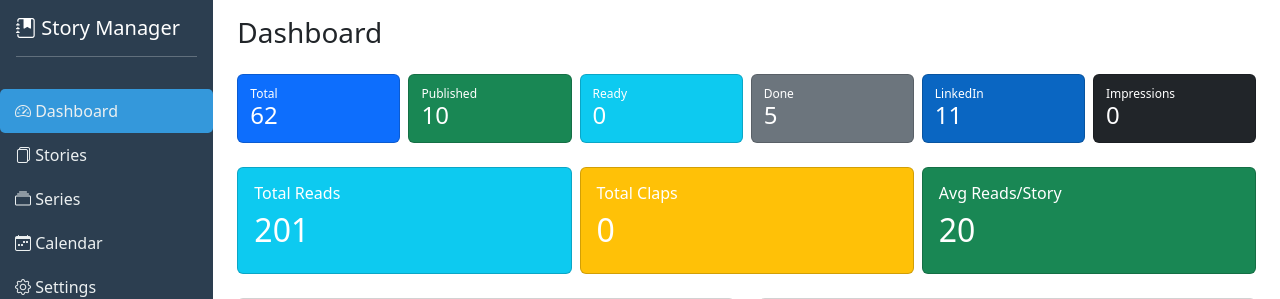
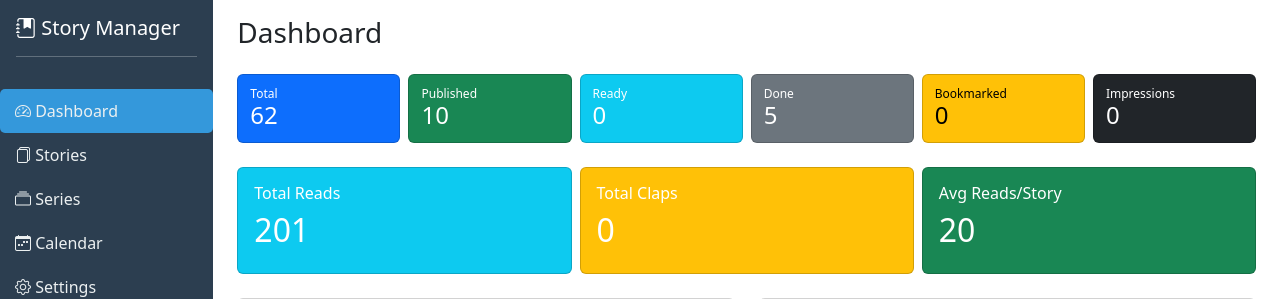
Before and after one commit to mvineetsharma79/Medium-Story-Manger, a FastAPI app: page / in a window 1280 px wide. Shown: the top 299 px of the page. Run offline with FastAPI, Linux system fonts and the light colour scheme.

Commit message:
Bookmarking

```diff
--- a/app/models.py
+++ b/app/models.py
@@ -51,6 +51,8 @@ class StoryUpdate(BaseModel):
     medium_author: Optional[str] = None
     medium_publication: Optional[str] = None
     last_stats_update: Optional[str] = None
+    bookmarked: Optional[bool] = None
+
 
 class StoryResponse(BaseModel):
     key: str
@@ -89,6 +91,8 @@ class StoryResponse(BaseModel):
     medium_author: Optional[str] = None
     medium_publication: Optional[str] = None
     last_stats_update: Optional[str] = None
+    bookmarked: bool = False
+
 
 class SeriesCreate(BaseModel):
     name: str
--- a/app/templates/index.html
+++ b/app/templates/index.html
@@ -50,6 +50,20 @@
         .sortable:hover { background-color: rgba(0,0,0,0.05); }
         .sortable i { margin-left: 5px; font-size: 0.8rem; opacity: 0.5; }
         .sortable.active i { opacity: 1; }
+        .bookmark-icon {
+            cursor: pointer;
+            font-size: 1.1rem;
+            transition: transform 0.2s;
+        }
+        .bookmark-icon:hover {
+            transform: scale(1.1);
+        }
+        .bookmark-icon.bookmarked {
+            color: #ffc107;
+        }
+        .bookmark-icon:not(.bookmarked) {
+            color: #6c757d;
+        }
     </style>
 </head>
 <body>
@@ -331,6 +345,36 @@
         }
 
         // ============================================
+        // Bookmark Functions
+        // ============================================
+        async function toggleBookmark(storyKey, event) {
+            event.stopPropagation();
+            let cleanKey = storyKey;
+            if (cleanKey.toLowerCase().endsWith('.md')) cleanKey = cleanKey.slice(0, -3);
+
+            // Find the current story to get its bookmark state
+            const story = allStories.find(s => s.key === cleanKey);
+            if (!story) return;
+
+            const newBookmarkState = !story.bookmarked;
+
+            const res = await fetch(`${API_BASE}/stories/${encodeURIComponent(cleanKey)}`, {
+                method: 'PUT',
+                headers: { 'Content-Type': 'application/json' },
+                body: JSON.stringify({ bookmarked: newBookmarkState })
+            });
+
+            if (res.ok) {
+                // Update local state
+                story.bookmarked = newBookmarkState;
+                // Refresh the view to show updated bookmark
+                renderStoryTable(allStories);
+            } else {
+                alert('Failed to update bookmark');
+            }
+        }
+
+        // ============================================
         // LinkedIn Functions
         // ============================================
         function setNowLinkedinTimestamp() {
@@ -389,18 +433,20 @@
         // ============================================
         // Filter State
         // ============================================
-        let filterState = { status: 'All', series: '', search: '' };
+        let filterState = { status: 'All', series: '', search: '', bookmarked: false };
 
         function saveFilterState() {
             filterState.status = document.getElementById('statusFilter')?.value || 'All';
             filterState.series = document.getElementById('seriesFilter')?.value || '';
             filterState.search = document.getElementById('searchFilter')?.value || '';
+            filterState.bookmarked = document.getElementById('bookmarkFilter')?.checked || false;
         }
 
         function restoreFilterState() {
             if (document.getElementById('statusFilter')) document.getElementById('statusFilter').value = filterState.status;
             if (document.getElementById('seriesFilter')) document.getElementById('seriesFilter').value = filterState.series;
             if (document.getElementById('searchFilter')) document.getElementById('searchFilter').value = filterState.search;
+            if (document.getElementById('bookmarkFilter')) document.getElementById('bookmarkFilter').checked = filterState.bookmarked;
             filterStories();
         }
 
@@ -431,6 +477,11 @@
                     aVal = aVal || '';
                     bVal = bVal || '';
                     return direction === 'asc' ? aVal.localeCompare(bVal) : bVal.localeCompare(aVal);
+                }
+                if (column === 'bookmarked') {
+                    aVal = aVal ? 1 : 0;
+                    bVal = bVal ? 1 : 0;
+                    return direction === 'asc' ? aVal - bVal : bVal - aVal;
                 }
                 aVal = (aVal || '').toString().toLowerCase();
                 bVal = (bVal || '').toString().toLowerCase();
@@ -570,6 +621,7 @@
             const draft = stories.filter(s => s.status === 'Draft').length;
             const done = stories.filter(s => s.status === 'Done').length;
             const ready = stories.filter(s => s.status === 'Ready').length;
+            const bookmarked = stories.filter(s => s.bookmarked === true).length;
             const totalLinkedin = stories.filter(s => s.linkedin_status === 'posted').length;
             const totalImpressions = stories.reduce((sum, s) => sum + (s.linkedin_impressions || 0), 0);
             const totalReads = stories.reduce((sum, s) => sum + (s.reads || 0), 0);
@@ -584,7 +636,7 @@
                     <div class="col-md-2"><div class="card stat-card bg-success text-white" onclick="filterStoriesByStatus('Published')"><div class="card-body"><h6>Published</h6><h2>${published}</h2></div></div></div>
                     <div class="col-md-2"><div class="card stat-card bg-info text-white" onclick="filterStoriesByStatus('Ready')"><div class="card-body"><h6>Ready</h6><h2>${ready}</h2></div></div></div>
                     <div class="col-md-2"><div class="card stat-card bg-secondary text-white" onclick="filterStoriesByStatus('Done')"><div class="card-body"><h6>Done</h6><h2>${done}</h2></div></div></div>
-                    <div class="col-md-2"><div class="card stat-card" style="background:#0a66c2;color:white;" onclick="filterStoriesByLinkedin()"><div class="card-body"><h6>LinkedIn</h6><h2>${totalLinkedin}</h2></div></div></div>
+                    <div class="col-md-2"><div class="card stat-card" style="background:#ffc107;color:#000;" onclick="filterStoriesByBookmarked()"><div class="card-body"><h6>Bookmarked</h6><h2>${bookmarked}</h2></div></div></div>
                     <div class="col-md-2"><div class="card stat-card bg-dark text-white"><div class="card-body"><h6>Impressions</h6><h2>${formatNumber(totalImpressions)}</h2></div></div></div>
                 </div>
                 <div class="row g-2 mb-4">
@@ -594,7 +646,7 @@
                 </div>
                 <div class="row">
                     <div class="col-md-6"><div class="card"><div class="card-header d-flex justify-content-between"><h6>Recent Stories</h6><button class="btn btn-sm btn-primary" onclick="loadView('stories')">View All</button></div>
-                    <div class="card-body p-0"><div class="list-group list-group-flush">${stories.slice(0,10).map(s => `<div class="list-group-item d-flex justify-content-between"><div><span class="status-badge ${s.status==='Published'?'status-published':s.status==='Ready'?'status-ready':s.status==='Done'?'status-done':'status-draft'}">${s.status}</span> ${escapeHtml(s.name.length>35?s.name.substring(0,35)+'...':s.name)} ${s.series?`<span class="series-badge">📚 ${s.series}</span>`:''}</div><button class="btn btn-sm btn-outline-primary" onclick="editStory('${s.key.replace(/'/g,"\\'")}')">Edit</button></div>`).join('')}</div></div></div></div>
+                    <div class="card-body p-0"><div class="list-group list-group-flush">${stories.slice(0,10).map(s => `<div class="list-group-item d-flex justify-content-between"><div><span class="status-badge ${s.status==='Published'?'status-published':s.status==='Ready'?'status-ready':s.status==='Done'?'status-done':'status-draft'}">${s.status}</span> ${escapeHtml(s.name.length>35?s.name.substring(0,35)+'...':s.name)} ${s.series?`<span class="series-badge">📚 ${s.series}</span>`:''} ${s.bookmarked?`<i class="bi bi-bookmark-fill text-warning"></i>`:''}</div><button class="btn btn-sm btn-outline-primary" onclick="editStory('${s.key.replace(/'/g,"\\'")}')">Edit</button></div>`).join('')}</div></div></div></div>
                     <div class="col-md-6"><div class="card"><div class="card-header d-flex justify-content-between"><h6>Upcoming Schedule</h6><button class="btn btn-sm btn-primary" onclick="generateCalendar()">Generate</button></div>
                     <div class="card-body p-0"><div class="list-group list-group-flush">${calendar.schedule?.slice(0,10).map(c => `<div class="list-group-item"><div class="d-flex justify-content-between"><div><strong>${c.date}</strong> (${c.weekday})<br><small>${escapeHtml(c.name)}</small>${c.series?`<span class="series-badge ms-2">📚 ${c.series}</span>`:''}</div><button class="btn btn-sm btn-success" onclick="markPublished('${c.story_key.replace(/'/g,"\\'")}')">Publish</button></div></div>`).join('') || '<div class="list-group-item text-muted">No scheduled stories</div>'}</div></div></div></div>
                 </div>
@@ -603,7 +655,7 @@
         }
 
         // ============================================
-        // Stories List with Sorting
+        // Stories List with Bookmark Column
         // ============================================
         async function loadStories() {
             const res = await fetch(`${API_BASE}/stories/`);
@@ -624,12 +676,17 @@
                     <select id="statusFilter" class="form-select form-select-sm w-auto" onchange="saveFilterState(); filterStories()">${statuses.map(s => `<option value="${s}">${s}</option>`).join('')}</select>
                     <select id="seriesFilter" class="form-select form-select-sm w-auto" onchange="saveFilterState(); filterStories()"><option value="">All Series</option>${allSeries.map(s => `<option value="${s.name}">${s.name}</option>`).join('')}</select>
                     <input type="text" id="searchFilter" class="form-control form-control-sm w-auto" placeholder="Search..." onkeyup="saveFilterState(); filterStories()">
+                    <div class="form-check ms-2">
+                        <input class="form-check-input" type="checkbox" id="bookmarkFilter" onchange="saveFilterState(); filterStories()">
+                        <label class="form-check-label small" for="bookmarkFilter">Bookmarked only</label>
+                    </div>
                     <button class="btn btn-sm btn-outline-secondary" onclick="clearFilters()">Clear</button>
                 </div>
                 <div class="table-responsive">
                     <table class="table table-sm table-hover">
                         <thead id="storiesTableHeader" class="table-light">
                             <tr>
+                                <th class="sortable" data-sort="bookmarked" onclick="sortStories('bookmarked')"><i class="bi bi-bookmark"></i> <i class="bi bi-arrow-down-up"></i></th>
                                 <th class="sortable" data-sort="status" onclick="sortStories('status')">Status <i class="bi bi-arrow-down-up"></i></th>
                                 <th class="sortable" data-sort="name" onclick="sortStories('name')">Story Name <i class="bi bi-arrow-down-up"></i></th>
                                 <th class="sortable" data-sort="series" onclick="sortStories('series')">Series <i class="bi bi-arrow-down-up"></i></th>
@@ -648,7 +705,6 @@
             `;
             renderStoryTable(stories);
             restoreFilterState();
-            // Apply initial sort
             sortStories(sortState.stories.column);
         }
 
@@ -663,6 +719,7 @@
                 const searchLower = filterState.search.toLowerCase();
                 filtered = filtered.filter(s => s.name.toLowerCase().includes(searchLower) || (s.series && s.series.toLowerCase().includes(searchLower)));
             }
+            if (filterState.bookmarked) filtered = filtered.filter(s => s.bookmarked === true);
 
             // Apply current sort
             const { column, direction } = sortState.stories;
@@ -679,6 +736,11 @@
                     bVal = bVal || '';
                     return direction === 'asc' ? aVal.localeCompare(bVal) : bVal.localeCompare(aVal);
                 }
+                if (column === 'bookmarked') {
+                    aVal = aVal ? 1 : 0;
+                    bVal = bVal ? 1 : 0;
+                    return direction === 'asc' ? aVal - bVal : bVal - aVal;
+                }
                 aVal = (aVal || '').toString().toLowerCase();
                 bVal = (bVal || '').toString().toLowerCase();
                 return direction === 'asc' ? aVal.localeCompare(bVal) : bVal.localeCompare(aVal);
@@ -693,6 +755,10 @@
                 else if (story.linkedin_status === 'posted') linkedinHtml = `<span class="linkedin-badge linkedin-posted">✅ Posted</span><br><small>${story.linkedin_timestamp ? formatTimestampForDisplay(story.linkedin_timestamp).substring(5) : ''}</small>`;
 
                 return `<tr class="table-row-clickable" onclick="editStory('${storyKey.replace(/'/g,"\\'")}')">
+                    <td class="text-center" onclick="event.stopPropagation()">
+                        <i class="bi bi-bookmark${story.bookmarked ? '-fill' : ''} bookmark-icon ${story.bookmarked ? 'bookmarked' : ''}"
+                           onclick="toggleBookmark('${storyKey.replace(/'/g,"\\'")}', event)"></i>
+                    </td>
                     <td><span class="status-badge ${story.status==='Published'?'status-published':story.status==='Ready'?'status-ready':story.status==='Done'?'status-done':'status-draft'}">${story.status}</span></td>
                     <td><strong title="${escapeHtml(story.name)}">${escapeHtml(story.name.length>50?story.name.substring(0,50)+'...':story.name)}</strong></td>
                     <td>${story.series ? `<span class="series-badge">📚 ${story.series}</span>` : '—'}</td>
@@ -715,9 +781,9 @@
         }
 
         function filterStories() { renderStoryTable(allStories); }
-        function clearFilters() { filterState = { status: 'All', series: '', search: '' }; if(document.getElementById('statusFilter')) document.getElementById('statusFilter').value='All'; if(document.getElementById('seriesFilter')) document.getElementById('seriesFilter').value=''; if(document.getElementById('searchFilter')) document.getElementById('searchFilter').value=''; filterStories(); }
+        function clearFilters() { filterState = { status: 'All', series: '', search: '', bookmarked: false }; if(document.getElementById('statusFilter')) document.getElementById('statusFilter').value='All'; if(document.getElementById('seriesFilter')) document.getElementById('seriesFilter').value=''; if(document.getElementById('searchFilter')) document.getElementById('searchFilter').value=''; if(document.getElementById('bookmarkFilter')) document.getElementById('bookmarkFilter').checked=false; filterStories(); }
         function filterStoriesByStatus(status) { filterState.status = status === 'all' ? 'All' : status; loadView('stories'); }
-        function filterStoriesByLinkedin() { loadView('stories'); }
+        function filterStoriesByBookmarked() { filterState.bookmarked = true; loadView('stories'); }
 
         // ============================================
         // Series List with Sorting
@@ -907,7 +973,8 @@
                 linkedin_status: document.getElementById('editStoryLinkedinStatus').value || null,
                 linkedin_timestamp: document.getElementById('editStoryLinkedinTimestamp').value || null,
                 linkedin_impressions: parseInt(document.getElementById('editStoryLinkedinImpressions').value) || 0,
-                linkedin_url: document.getElementById('editStoryLinkedinUrl').value || null
+                linkedin_url: document.getElementById('editStoryLinkedinUrl').value || null,
+                bookmarked: document.getElementById('editStoryBookmarked')?.checked || false
             };
 
             if (data.status === 'Published' && !data.published_date) data.published_date = getTodayDate();
--- a/data/publishing-calendar.json
+++ b/data/publishing-calendar.json
@@ -1,5 +1,5 @@
 {
-  "generated": "2026-03-29T05:29:57.403814",
+  "generated": "2026-03-29T05:39:49.691389",
   "summary": {
     "total_scheduled": 45,
     "stories_per_week": 3,
```
Also changed, not shown: data/publishing-calendar.md (+1 -1 lines), data/stories.json.
